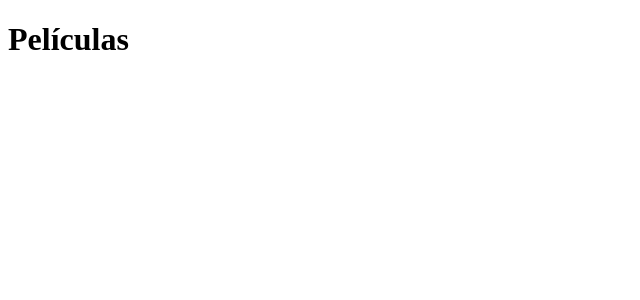
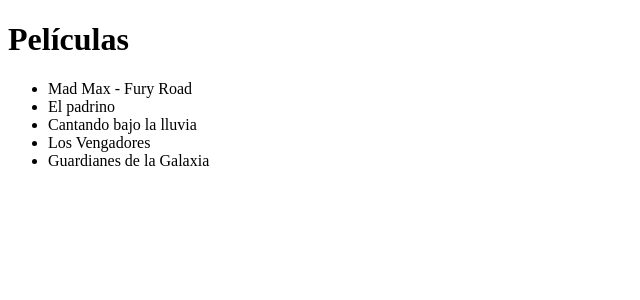
Before and after one commit to Alcaudon/peliculas, an Angular app: page / in a window 1280 px wide. Shown: the top 300 px of the page, without its empty margins (0-640 px from the left). Built offline with nearby package versions, Linux system fonts and the light colour scheme.

Commit message:
Preparamos la primera muestar de datos en el front-end de peliculas.

```diff
--- a/src/app/app.component.html
+++ b/src/app/app.component.html
@@ -1,4 +1,4 @@
 <header>
   <h1>Películas</h1>
 </header>
-<app-lista-contactos>[contactos]="nombres"</app-lista-contactos>
+<app-lista-peliculas [peliculas]="titulos"></app-lista-peliculas>
--- a/src/app/app.component.ts
+++ b/src/app/app.component.ts
@@ -6,8 +6,11 @@
   styleUrls: ['./app.component.css']
 })
 export class AppComponent {
-  nombres: string[] = [
-    'Luis Barriga',
-    'Juani Redondo'
+  titulos: string[] = [
+    'Mad Max - Fury Road',
+    'El padrino',
+    'Cantando bajo la lluvia',
+    'Los Vengadores',
+    'Guardianes de la Galaxia'
   ];
 }
--- a/src/app/app.module.ts
+++ b/src/app/app.module.ts
@@ -2,12 +2,12 @@
 import { NgModule } from '@angular/core';
 
 import { AppComponent } from './app.component';
-import { ListaContactosComponent } from './lista-contactos/lista-contactos.component';
+import { ListaPeliculasComponent } from './lista-peliculas/lista-peliculas.component';
 
 @NgModule({
   declarations: [
     AppComponent,
-    ListaContactosComponent
+    ListaPeliculasComponent
   ],
   imports: [
     BrowserModule
--- a/src/app/lista-contactos/lista-contactos.component.html
+++ /dev/null
@@ -1,5 +0,0 @@
-<ul>
-  <li *ngFor="let contacto of contactos">
-    {{ contacto }}
-  </li>
-</ul>
--- /dev/null
+++ b/src/app/lista-peliculas/lista-peliculas.component.html
@@ -0,0 +1,5 @@
+<ul>
+  <li *ngFor="let pelicula of peliculas">
+    {{ pelicula }}
+  </li>
+</ul>
```
Also changed, not shown: src/app/lista-contactos/lista-contactos.component.ts (deleted, +0 -12 lines), src/app/lista-peliculas/lista-peliculas.component.ts (added, +11 -0 lines), src/app/lista-peliculas/lista-peliculas.component.css (added), 1 other file (tests, documents, lock files or other folders).
